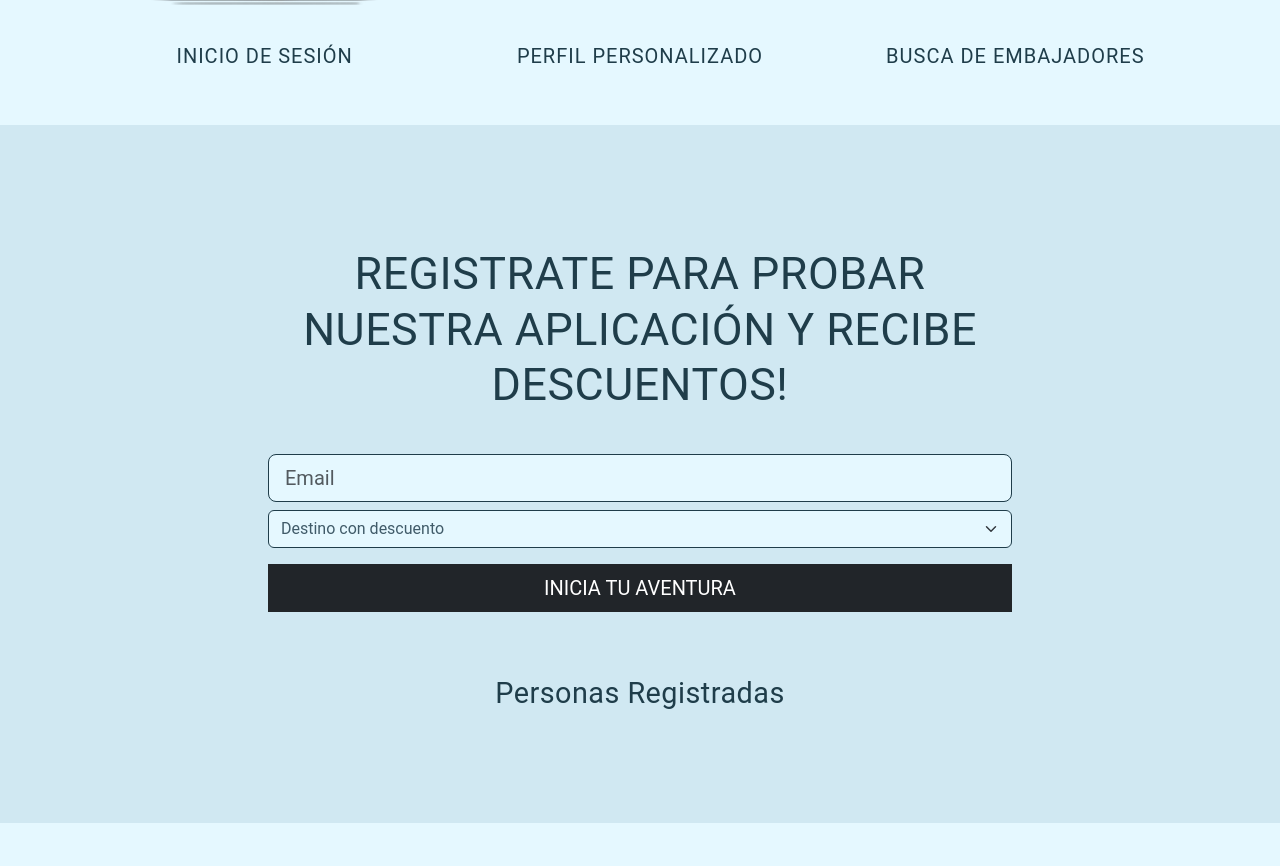
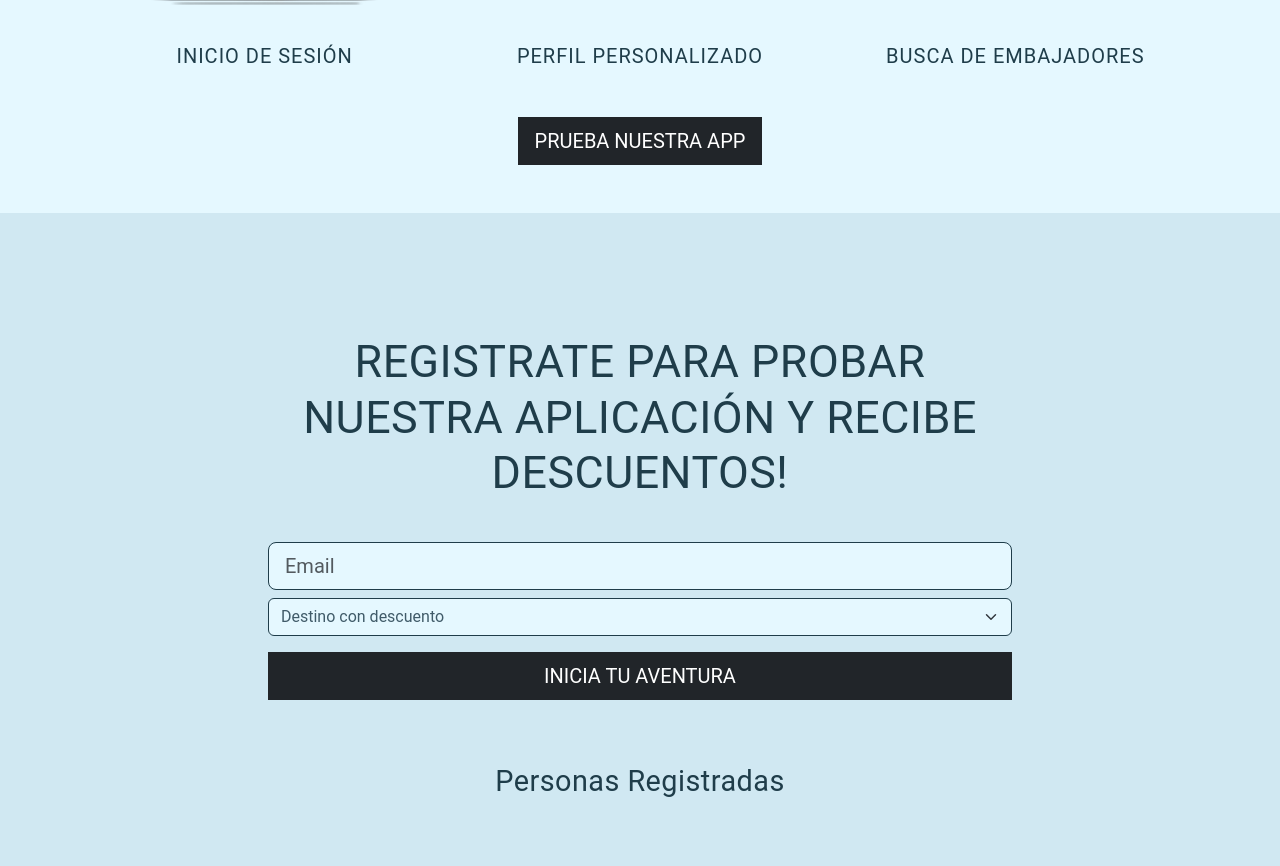
Before and after one commit to Jlchong3/landing, a plain HTML site: page index.html in a window 1280 px wide. Shown: the part 3655-4521 px from the top of the page. Drawn offline with nearby package versions, Linux system fonts and the light colour scheme; no server answers.

Commit message:
prototipo

```diff
--- a/index.html
+++ b/index.html
@@ -57,7 +57,7 @@
             d="m1.61 12.738l-.104.489l.105-.489Zm11.78 0l.104.489l-.105-.489Zm0-10.476l.104-.489l-.105.489Zm-11.78 0l.106.489l-.105-.489ZM6.5 5.5l.277-.416A.5.5 0 0 0 6 5.5h.5Zm0 4H6a.5.5 0 0 0 .777.416L6.5 9.5Zm3-2l.277.416a.5.5 0 0 0 0-.832L9.5 7.5ZM0 3.636v7.728h1V3.636H0Zm15 7.728V3.636h-1v7.728h1ZM1.506 13.227c3.951.847 8.037.847 11.988 0l-.21-.978a27.605 27.605 0 0 1-11.568 0l-.21.978ZM13.494 1.773a28.606 28.606 0 0 0-11.988 0l.21.978a27.607 27.607 0 0 1 11.568 0l.21-.978ZM15 3.636c0-.898-.628-1.675-1.506-1.863l-.21.978c.418.09.716.458.716.885h1Zm-1 7.728a.905.905 0 0 1-.716.885l.21.978A1.905 1.905 0 0 0 15 11.364h-1Zm-14 0c0 .898.628 1.675 1.506 1.863l.21-.978A.905.905 0 0 1 1 11.364H0Zm1-7.728c0-.427.298-.796.716-.885l-.21-.978A1.905 1.905 0 0 0 0 3.636h1ZM6 5.5v4h1v-4H6Zm.777 4.416l3-2l-.554-.832l-3 2l.554.832Zm3-2.832l-3-2l-.554.832l3 2l.554-.832Z" />
         </symbol>
         <symbol xmlns="http://www.w3.org/2000/svg" id="dribble" viewBox="0 0 15 15">
-          <path fill="none" stroke="currentColor" stroke-linecap="round" stroke-linejoin="round"
+          <path fill="none" stroke="currentColor" stroke-linecap="round" stroke-linejoin=" round"
             d="M4.839 1.024c3.346 4.041 5.096 7.922 5.704 12.782M.533 6.82c5.985-.138 9.402-1.083 11.97-4.216M2.7 12.594c3.221-4.902 7.171-5.65 11.755-4.293M14.5 7.5a7 7 0 1 0-14 0a7 7 0 0 0 14 0Z" />
         </symbol>
         <symbol xmlns="http://www.w3.org/2000/svg" id="calendar" viewBox="0 0 24 24">
@@ -432,6 +432,11 @@
           <use xlink:href="#arrow-right"></use>
         </svg></div>
       </div>
+      <div class="mt-4 d-flex text-center justify-content-center">
+        <a href="https://www.figma.com/proto/bVZyeMLaFZZJpc8R9oxfPN/Emprendimiento?node-id=1-946&node-type=canvas&t=9goq87FVb4CwJ14W-1&scaling=min-zoom&content-scaling=fixed&page-id=0%3A1&starting-point-node-id=1%3A946">
+          <button class="btn btn-dark btn-lg text-uppercase mt-3 " data-aos="fade-up">Prueba nuestra app</button>
+        </a>
+      </div>
     </section>
 
     <section id="registro" class="newsletter bg-light">
```
